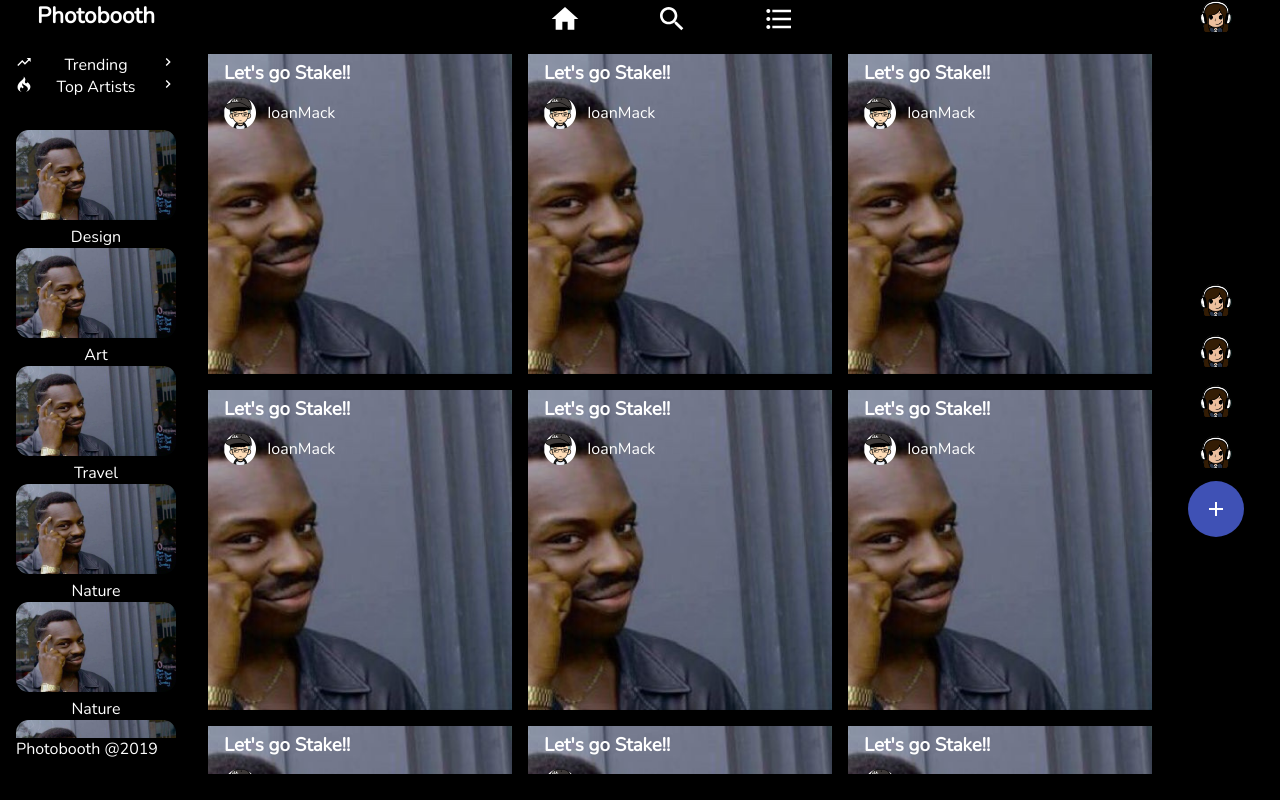
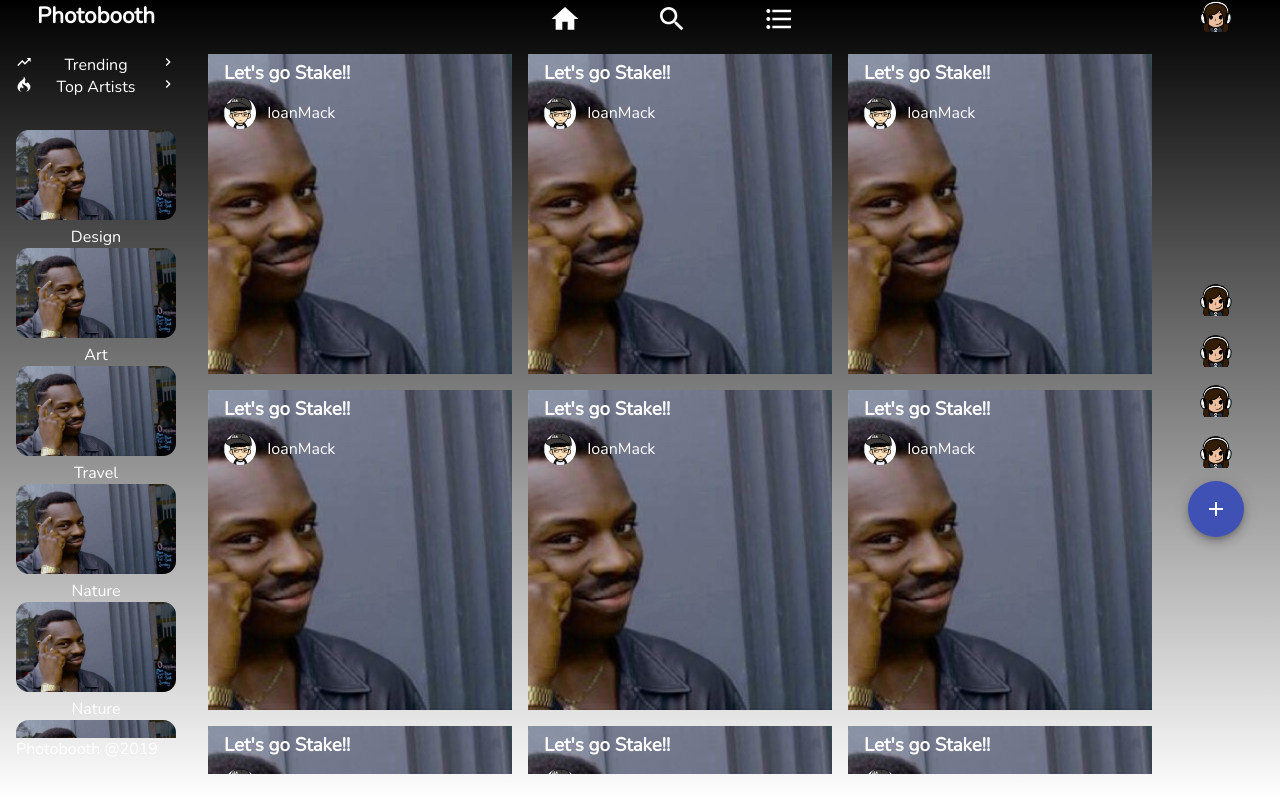
Before and after one commit to pramish/PhotoBooth, a React (Create React App) app in the folder frontend/: page /home in a window 1280 px wide. Built offline with nearby package versions, Linux system fonts and the light colour scheme; a web font is replaced by a local one.

Commit message:
Add gradient effect in the background

```diff
--- a/frontend/src/index.css
+++ b/frontend/src/index.css
@@ -12,7 +12,10 @@ body {
   height: 100%;
   display: flex;
   flex-direction: row;
+  background-image: linear-gradient(black, white);
+
 }
+
 
 #root {
   flex: 1;
```
